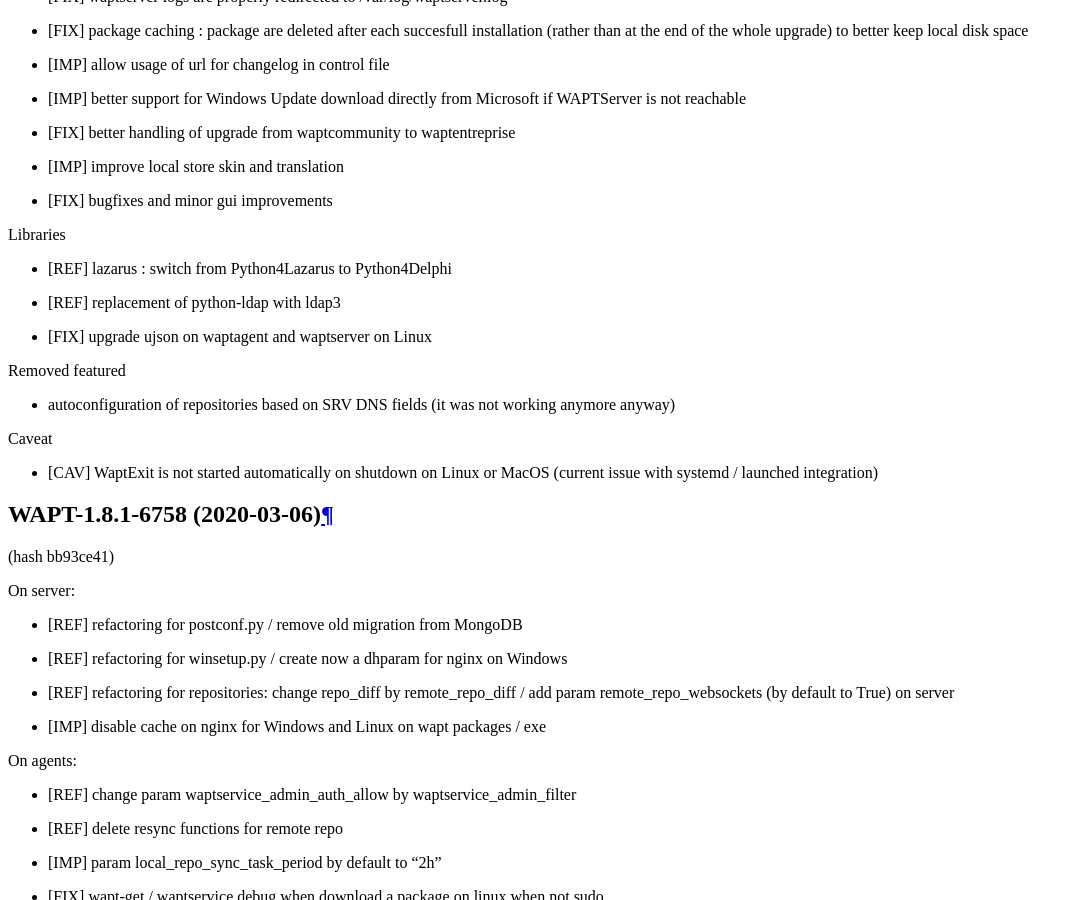
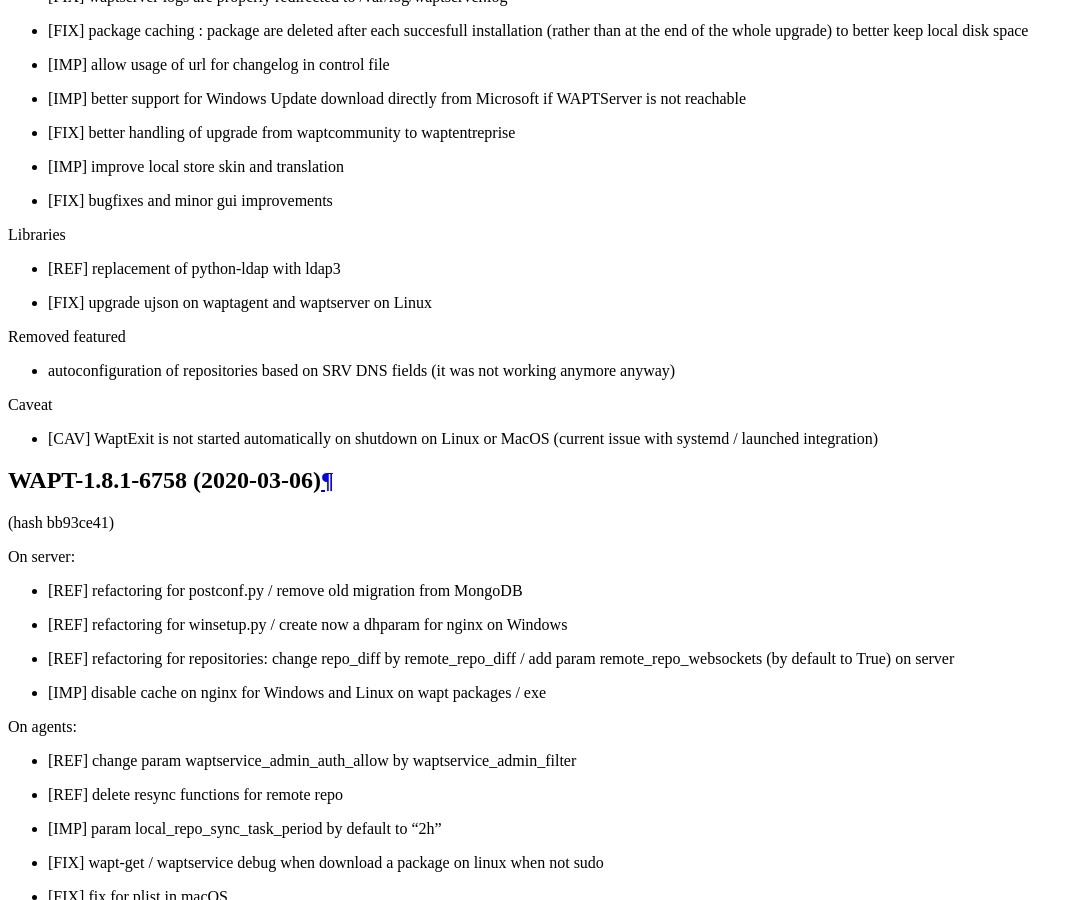
Before and after one commit to tranquilit/WAPT-Documentation, a Sphinx documentation site: the page built from source/wapt-changelog.rst, in a window 1280 px wide and 900 px high, scrolled down 5299 px. Shown: the whole window, without its empty margins (0-1083 px from the left). Built offline with Sphinx 7.4.7 and the Read the Docs theme 2.0.0, drawn with Linux system fonts in a browser that asks for light colours.

Commit message:
remove switch to P4Delphi in changelog (it was reverted)

```diff
--- a/source/wapt-changelog.rst
+++ b/source/wapt-changelog.rst
@@ -94,8 +94,6 @@
 * [FIX] bugfixes and minor gui improvements
 
 Libraries
-
-* [REF] lazarus : switch from Python4Lazarus to Python4Delphi
 
 * [REF] replacement of python-ldap with ldap3
 
```
